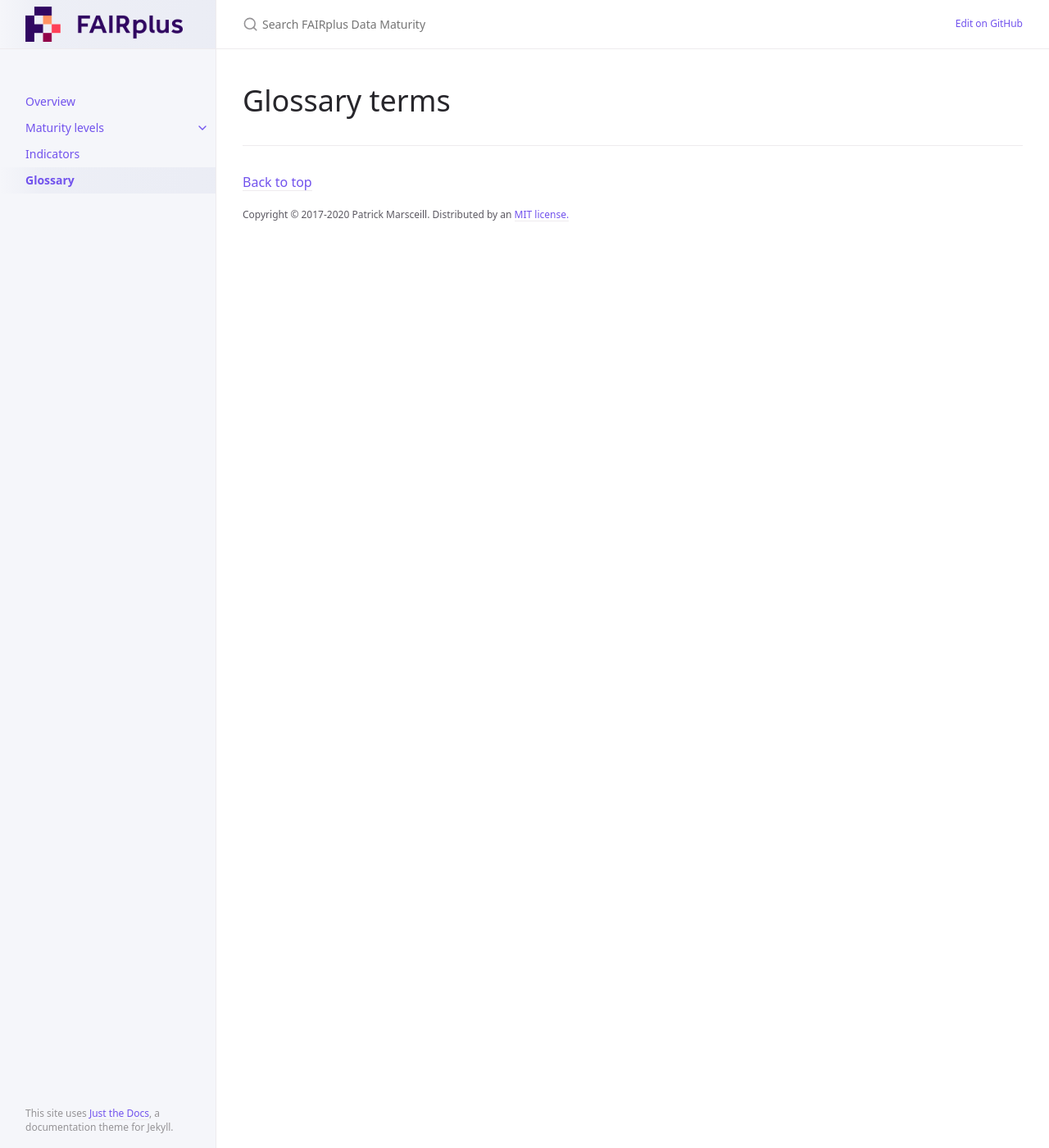
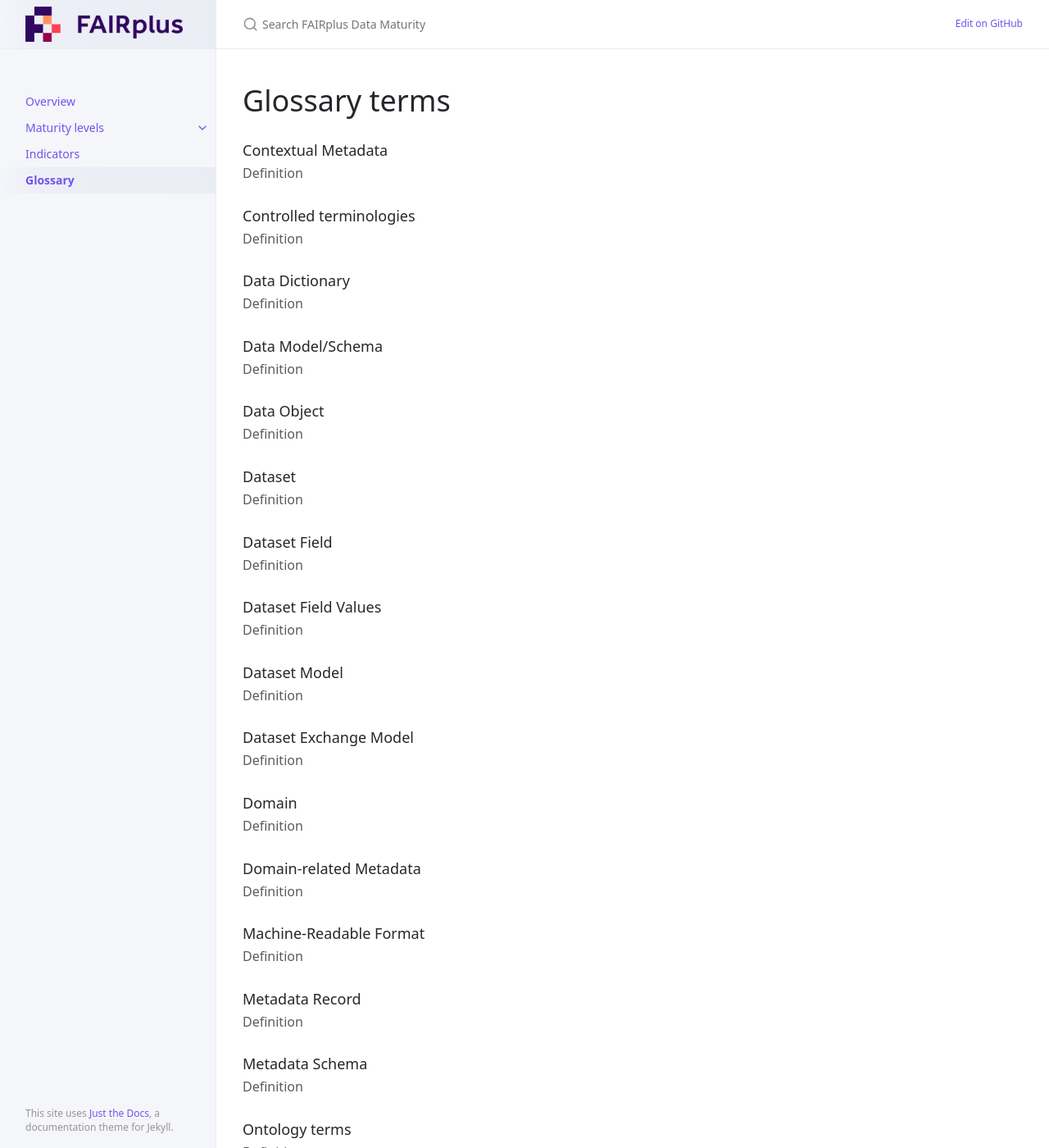
Before and after one commit to FAIRplus/Data-Maturity, a Jekyll site: the page built from docs/Glossary.md, in a window 1280 px wide and 1400 px high. Shown: the whole window at 82% size. Built offline with Jekyll 4.4.1, drawn with Linux system fonts in a browser that asks for light colours; some of the changed text lies outside the part shown.

Commit message:
Update Glossary.md

```diff
--- a/docs/Glossary.md
+++ b/docs/Glossary.md
@@ -5,3 +5,60 @@ nav_order: 4
 ---
 
 # Glossary terms
+
+### Contextual Metadata
+Definition
+
+### Controlled terminologies
+Definition
+
+### Data Dictionary
+Definition
+
+### Data Model/Schema
+Definition
+
+### Data Object
+Definition
+
+### Dataset
+Definition
+
+### Dataset Field
+Definition
+
+### Dataset Field Values
+Definition
+
+### Dataset Model
+Definition
+
+### Dataset Exchange Model
+Definition
+
+### Domain
+Definition
+
+### Domain-related Metadata
+Definition
+
+### Machine-Readable Format
+Definition
+
+### Metadata Record
+Definition
+
+### Metadata Schema
+Definition
+
+### Ontology terms
+Definition
+
+### Reporting Guidelines
+Definition
+
+### Structural Metadata
+Definition
+
+### Term Metadata
+Definition
```
